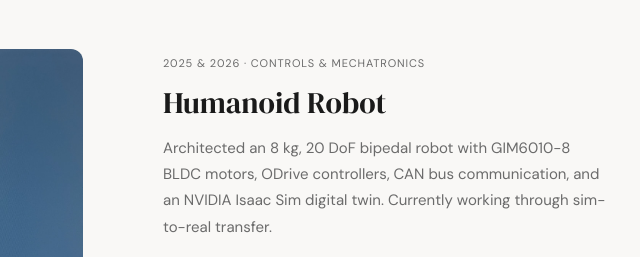
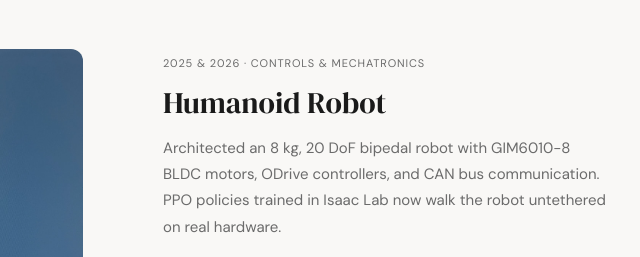
Before and after one commit to SethFriend2003/sethfriendportfolio, a plain HTML site: page index-v1.html in a window 1280 px wide. Shown: the part 1160-1417 px from the top of the page, 517-1157 px from the left. Drawn offline with Linux system fonts and the light colour scheme.

Commit message:
Update humanoid robot write-up with walking results

```diff
--- a/data/projects.json
+++ b/data/projects.json
@@ -5,8 +5,8 @@
       "title": "Humanoid Robot",
       "when": "2025 & 2026",
       "role": "Controls & Mechatronics",
-      "hook": "8 kg bipedal from scratch — BLDC motors, ODrive controllers, and a trained RL policy.",
-      "summary": "Architected an 8 kg, 20 DoF bipedal robot with GIM6010-8 BLDC motors, ODrive controllers, CAN bus communication, and an NVIDIA Isaac Sim digital twin. Currently working through sim-to-real transfer.",
+      "hook": "8 kg bipedal from scratch — BLDC motors, ODrive controllers, and RL policies that walk on real hardware.",
+      "summary": "Architected an 8 kg, 20 DoF bipedal robot with GIM6010-8 BLDC motors, ODrive controllers, and CAN bus communication. PPO policies trained in Isaac Lab now walk the robot untethered on real hardware.",
       "tags": ["robotics", "controls", "embedded", "mechanical", "cad", "software"],
       "image": "pictures/IMG_5399.jpeg",
       "images": [],
```
Also changed, not shown: index.html (+3 -2 lines).
